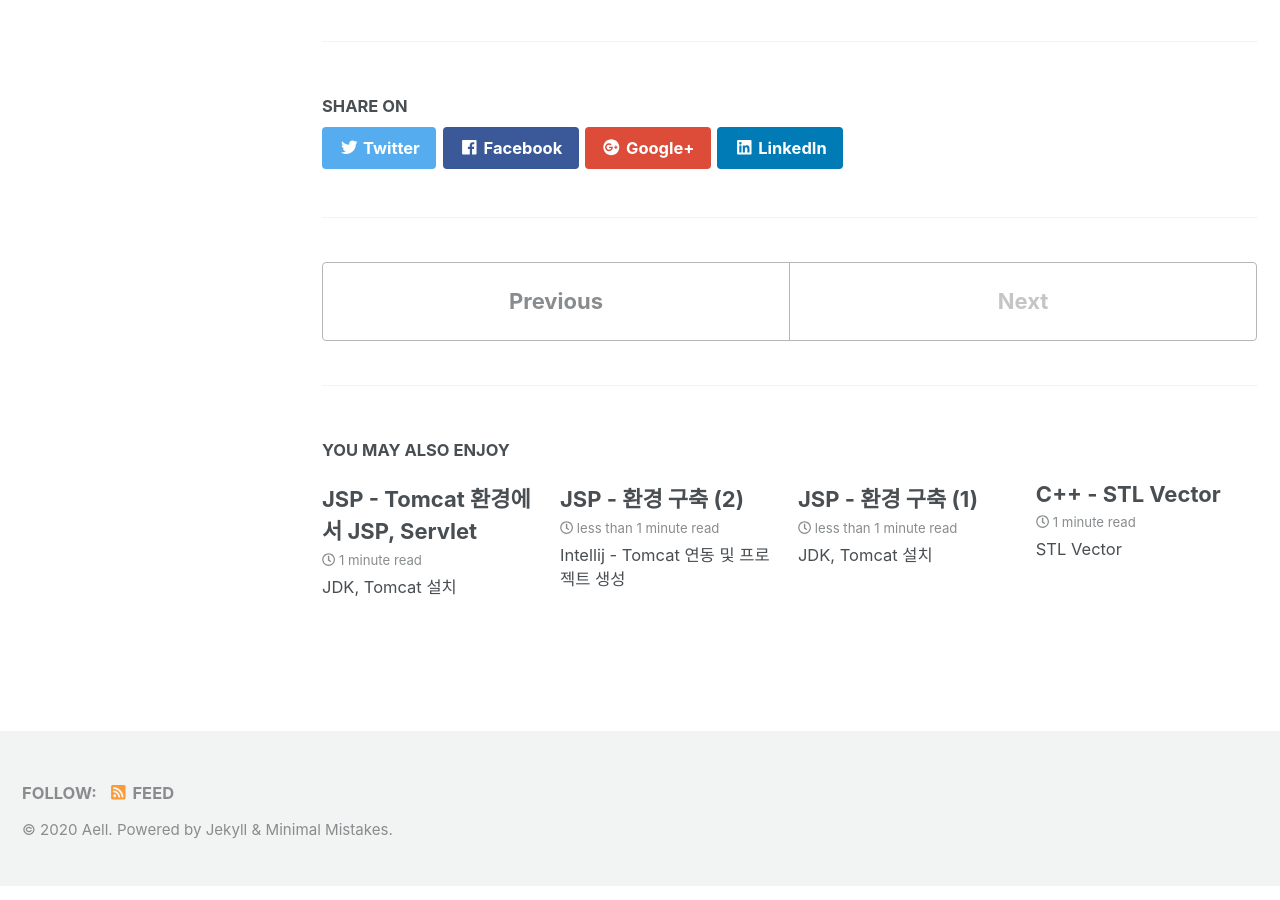
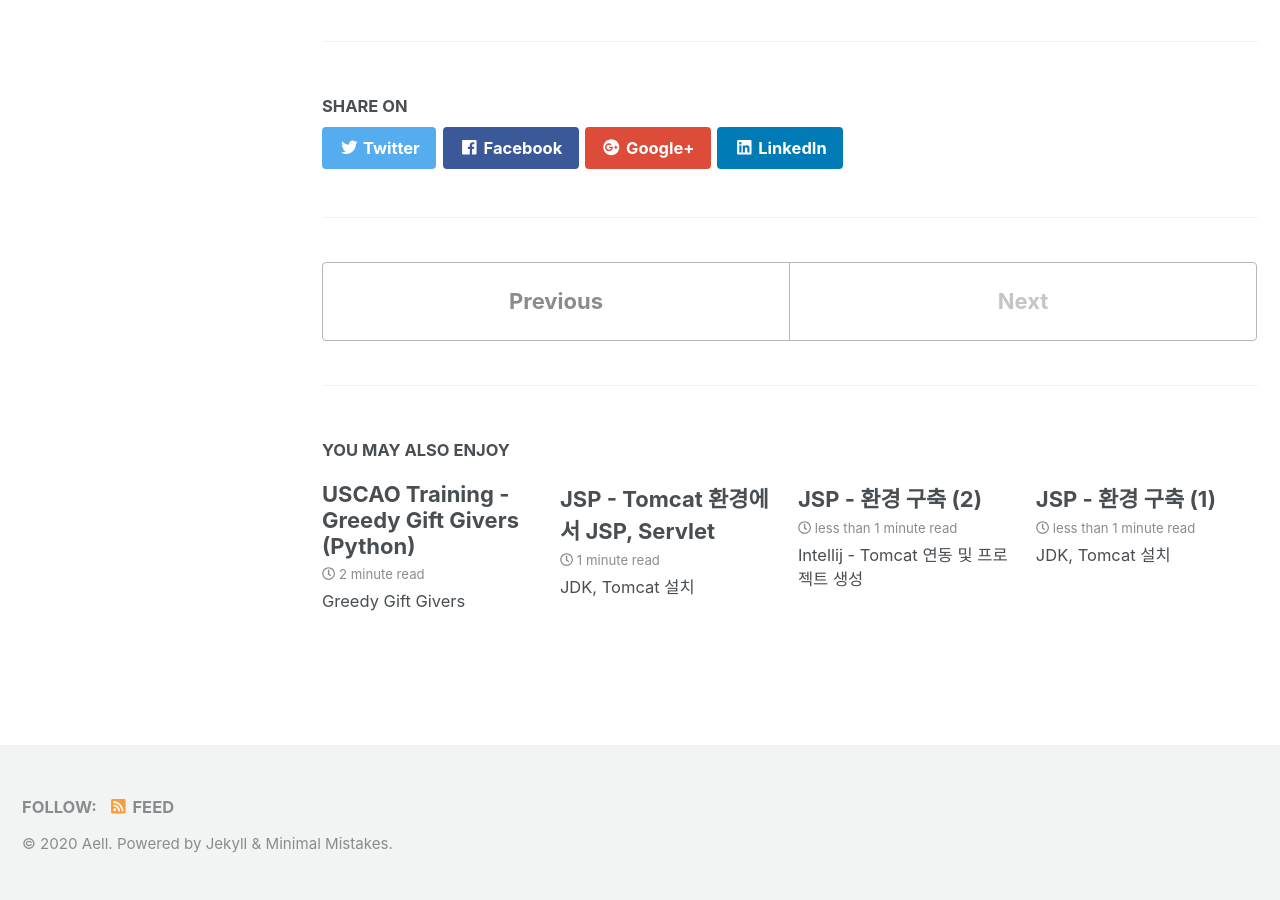
Before and after one commit to mdwgti16/mdwgti16.github.io, a Jekyll site: the page built from _posts/usaco/2020-01-01-your_ride_Is_here.md, in a window 1280 px wide and 900 px high, scrolled down 3113 px. Built offline with Jekyll 4.4.1, drawn with Linux system fonts in a browser that asks for light colours; cached includes are drawn as plain includes; nearby versions of some CDN libraries; some of the changed lines change nothing that is shown.

Commit message:
Greedy Gift Givers

````diff
--- /dev/null
+++ b/_posts/usaco/2020-01-01-greedy-gift-givers.md
@@ -0,0 +1,120 @@
+---
+title: USCAO Training - Greedy Gift Givers (Python)
+layout: single
+author_profile: true
+read_time: true
+comments: null
+share: true
+related: true
+date: '2020-1-1 11:27:28 +0900'
+categories: USACO Training
+---
+
+> ## Greedy Gift Givers
+
+### Greedy Gift Givers
+* A group of NP (2 ≤ NP ≤ 10) uniquely named friends has decided to exchange gifts of money. Each of these friends might or might not give some money to some or all of the other friends (although some might be cheap and give to no one). Likewise, each friend might or might not receive money from any or all of the other friends. Your goal is to deduce how much more money each person receives than they give.
+
+* The rules for gift-giving are potentially different than you might expect. Each person goes to the bank (or any other source of money) to get a certain amount of money to give and divides this money evenly among all those to whom he or she is giving a gift. No fractional money is available, so dividing 7 among 2 friends would be 3 each for the friends with 1 left over – that 1 left over goes into the giver's "account". All the participants' gift accounts start at 0 and are decreased by money given and increased by money received.
+
+* In any group of friends, some people are more giving than others (or at least may have more acquaintances) and some people have more money than others.
+
+		Given:
+		a group of friends, no one of whom has a name longer than 14 characters,
+		the money each person in the group spends on gifts, and
+		a (sub)list of friends to whom each person gives gifts,
+		determine how much money each person ends up with.
+
+### INPUT FORMAT
+
+<table border="1" style="border-collapse: collapse;">
+<tbody><tr><th>Line #</th><th>Contents</th></tr>
+<tr> <td align="center">1</td> <td> A single integer, NP </td></tr>
+<tr> <td align="center">2..NP+1</td> <td> Line <i>i</i>+1 contains the name
+of group member <i>i</i></td>
+</tr>
+<tr> <td valign="top" align="center">NP+2..end</td> <td>NP groups of lines organized like this:
+
+<table>
+<tbody><tr><td>The first line of each group tells the person's name who
+will be giving gifts.
+</td></tr><tr><td>The second line in the group contains two numbers:
+	<ul>
+	<li>The amount of money (in the range 0..2000) to be divided
+        into gifts by the giver
+        </li><li>NG<sub>i</sub> (0 ≤ NG<sub>i</sub> ≤ NP), the
+        number of people to whom the giver will give gifts
+	</li></ul>
+</td></tr><tr><td> If NG<sub>i</sub> is nonzero, each of the next NG<sub>i</sub>
+lines lists the name of a recipient of a gift; recipients are not repeated
+in a single giver's list.
+</td></tr></tbody></table>
+
+</td></tr></tbody></table>
+<br>
+### SAMPLE INPUT (file gift1.in)
+	5
+	dave
+	laura
+	owen
+	vick
+	amr
+	dave
+	200 3
+	laura
+	owen
+	vick
+	owen
+	500 1
+	dave
+	amr
+	150 2
+	vick
+	owen
+	laura
+	0 2
+	amr
+	vick
+	vick
+	0 0
+
+### SAMPLE OUTPUT (file gift1.out)
+
+	dave 302
+	laura 66
+	owen -359
+	vick 141
+	amr -150
+
+### [OUTPUT EXPLANATION](https://train.usaco.org/usacoprob2?a=miQqOSmwjhm&S=gift1)
+
+### Answer - Python
+```python
+fin = open('gift1.in','r')
+np = int(fin.readline().strip())
+dictOfMoney = { fin.readline().strip() : 0 for i in range(np) }
+
+while(True):
+	giver = fin.readline().strip()
+	if(giver==""):
+		break
+	amount, divided = map(int, fin.readline().strip().split())
+	receivers = [fin.readline().strip() for i in range(divided)]
+
+	try:
+		quotient, remainder = divmod(amount,divided)
+	except:
+		quotient = remainder = 0
+
+	for receiver in receivers:
+		dictOfMoney[receiver] += quotient
+	dictOfMoney[giver] += -amount + remainder
+
+with open('gift1.out','w') as fout:
+	for name, money in dictOfMoney.items():
+		fout.write(f"{name} {money}\n")
+```
+
+* ###### [Greedy Gift Givers]
+
+[Greedy Gift Givers]: https://train.usaco.org/usacoprob2?a=miQqOSmwjhm&S=gift1
--- a/_posts/usaco/2020-01-01-your_ride_Is_here.md
+++ b/_posts/usaco/2020-01-01-your_ride_Is_here.md
@@ -6,7 +6,7 @@ read_time: true
 comments: null
 share: true
 related: true
-date: '2020-1-1 10:27:28 +0900'
+date: '2020-1-1 11:27:28 +0900'
 categories: USACO Training
 ---
 
````
